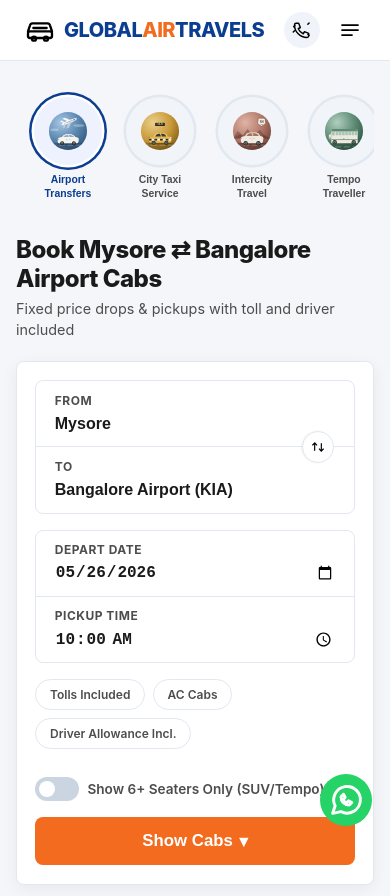
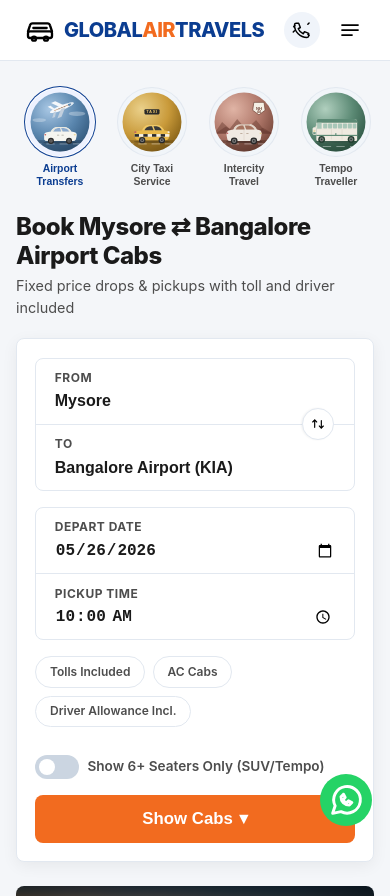
Before and after one commit to globalairtravels/cabs-website, a Next.js app: page / in a window 390 px wide. Shown: the top 896 px of the page. Built offline with nearby package versions, Linux system fonts and the light colour scheme.

Commit message:
refactor: update product pill styles for improved layout and responsiveness

```diff
--- a/src/app/globals.css
+++ b/src/app/globals.css
@@ -234,7 +234,7 @@
 .product-pill {
   background: var(--bg-card);
   border: 1px solid var(--border-color);
-  padding: 0.5rem 1.15rem;
+  padding: 0 0.55rem 0 0;
   border-radius: 50px;
   font-size: 0.9rem;
   font-weight: 600;
@@ -242,7 +242,8 @@
   cursor: pointer;
   display: flex;
   align-items: center;
-  gap: 0.5rem;
+  gap: 0.75rem;
+  overflow: hidden;
   transition: all 0.2s cubic-bezier(0.4, 0, 0.2, 1);
   box-shadow: var(--shadow-sm);
 }
@@ -261,6 +262,8 @@
 }
 
 .product-icon-wrapper {
+  width: 52px;
+  height: 52px;
   display: flex;
   align-items: center;
   justify-content: center;
@@ -268,8 +271,9 @@
 }
 
 .product-icon {
-  width: 28px;
-  height: 28px;
+  width: 52px;
+  height: 52px;
+  object-fit: cover;
 }
 
 /* Cleartrip Layout Grid */
@@ -1834,7 +1838,7 @@
   .product-switcher-bar {
     justify-content: flex-start;
     overflow-x: auto;
-    padding: 0.75rem 1rem 1rem;
+    padding: 0.375rem 0.5rem 0.5rem;
     gap: 1.25rem;
     scrollbar-width: none;
     -ms-overflow-style: none;
@@ -1853,13 +1857,14 @@
     border: none;
     background: transparent;
     box-shadow: none;
-    padding: 0.25rem 0;
+    padding: 0.5px 0;
     font-size: 0.65rem;
     font-weight: 700;
-    gap: 0.5rem;
+    gap: 0.4rem;
     text-align: center;
     color: var(--text-gray);
     line-height: 1.3;
+    overflow: visible;
   }
   .product-pill:hover {
     background: transparent;
@@ -1881,15 +1886,17 @@
     display: flex;
     align-items: center;
     justify-content: center;
-    box-shadow: 0 0 0 2.5px #e2e8f0;
+    box-shadow: 0 0 0 1px #e2e8f0;
+    overflow: hidden;
   }
   .product-pill.active .product-icon-wrapper {
     background-color: #eef2ff;
-    box-shadow: 0 0 0 2.5px #fff, 0 0 0 5px var(--primary-navy);
+    box-shadow: 0 0 0 1px #fff, 0 0 0 2px var(--primary-navy);
   }
   .product-icon {
-    width: 44px;
-    height: 44px;
+    width: 68px;
+    height: 68px;
+    object-fit: cover;
   }
 }
 
```
